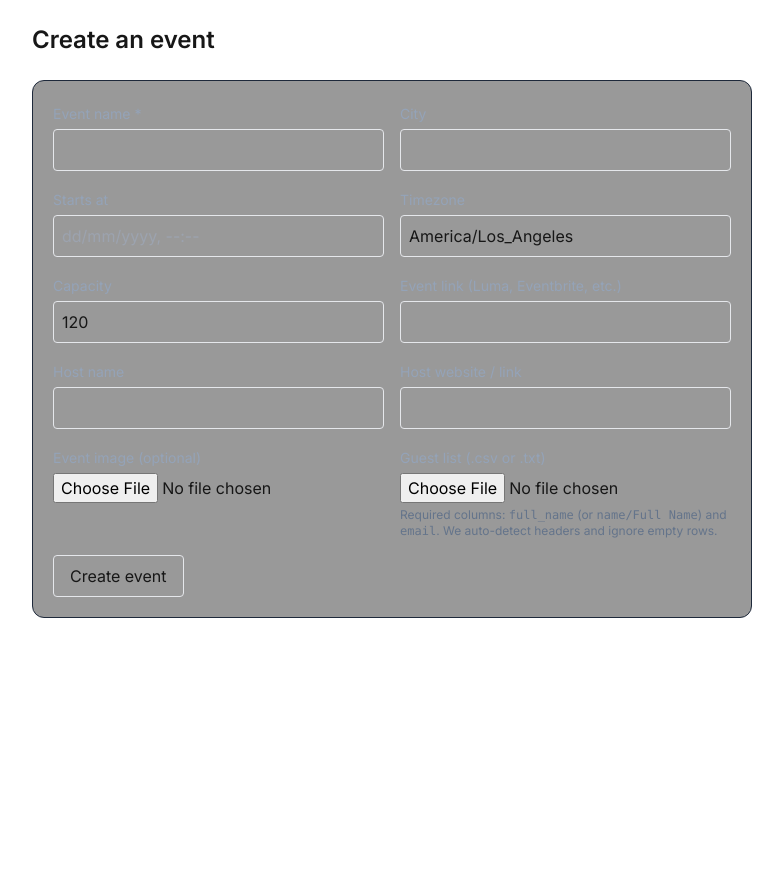
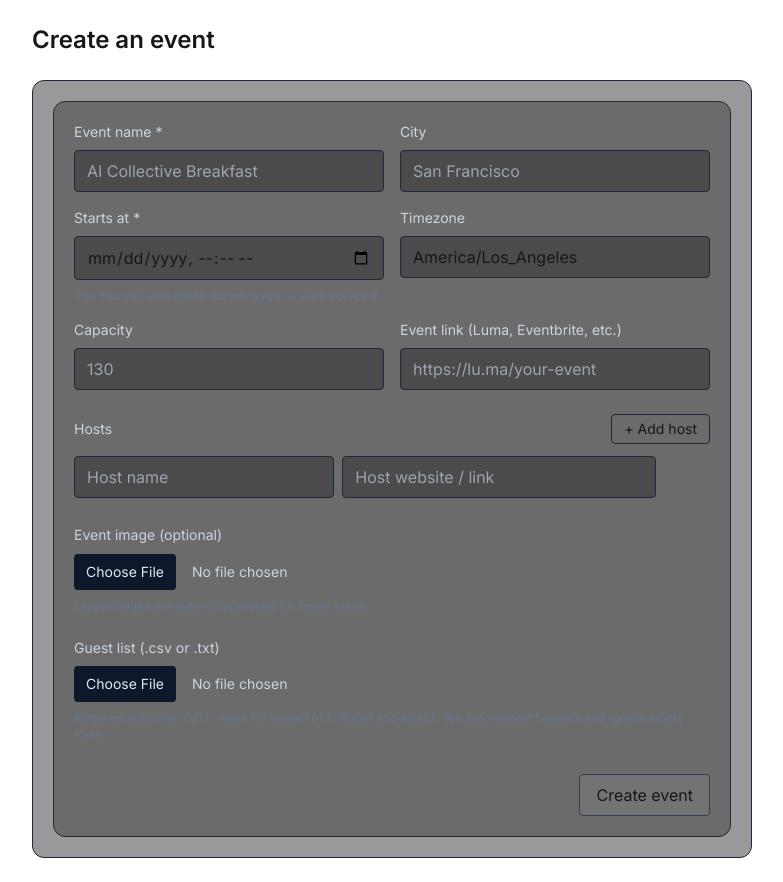
Before and after one commit to tonjebkg/moots-entry, a Next.js app: page /entry in a window 1280 px wide. Shown: the whole page, without its empty margins (248-1031 px from the left). Before the commit the page ends 800 px from the top, so only its background shows below. Built offline with nearby package versions, Linux system fonts and the light colour scheme.

Commit message:
feat(entry+home): enable event creation and unify CreateEventForm component

```diff
--- a/app/components/CreateEventForm.tsx
+++ b/app/components/CreateEventForm.tsx
@@ -1,108 +1,411 @@
 'use client';
 
-import { useState } from 'react';
-import { createEvent } from '@/app/actions/events';
+import { useMemo, useState } from 'react';
+import Papa, { ParseResult } from 'papaparse';
+import { v4 as uuidv4 } from 'uuid';
+import { supabase } from '@/lib/supabase';
+
+type HostLink = { name: string; url: string };
+type ParsedGuest = { full_name: string; email: string };
+
+function normalizeEmail(s: string) {
+  return (s || '').trim().toLowerCase();
+}
+function normalizeName(s: string) {
+  return (s || '').trim();
+}
+
+function coerceDateISO(input: string): string {
+  // Accepts:
+  // - native datetime-local (YYYY-MM-DDTHH:mm)
+  // - just a date (YYYY-MM-DD)
+  // - common dd/mm/yyyy
+  let s = input.trim();
+  if (!s) return '';
+  // If dd/mm/yyyy -> convert to yyyy-mm-dd
+  const m = s.match(/^(\d{1,2})\/(\d{1,2})\/(\d{4})$/);
+  if (m) {
+    const [_, dd, mm, yyyy] = m;
+    s = `${yyyy}-${mm.padStart(2, '0')}-${dd.padStart(2, '0')}`;
+  }
+  // If only date, add midnight
+  if (/^\d{4}-\d{2}-\d{2}$/.test(s)) s = `${s}T00:00`;
+  const d = new Date(s);
+  if (isNaN(d.getTime())) return '';
+  return d.toISOString();
+}
+
+// Compress large cover images for faster loads
+async function compressImage(file: File): Promise<Blob> {
+  if (file.size <= 1_000_000) return file; // <=1MB skip
+  const bitmap = await createImageBitmap(file);
+  const maxW = 1600;
+  const scale = Math.min(1, maxW / bitmap.width);
+  const w = Math.round(bitmap.width * scale);
+  const h = Math.round(bitmap.height * scale);
+
+  const canvas = document.createElement('canvas');
+  canvas.width = w;
+  canvas.height = h;
+  const ctx = canvas.getContext('2d');
+  if (!ctx) return file;
+  ctx.drawImage(bitmap, 0, 0, w, h);
+
+  const blob: Blob = await new Promise((res) =>
+    canvas.toBlob((b) => res(b || file), 'image/jpeg', 0.82)
+  );
+  return blob;
+}
+
+function cleanUrl(u: string) {
+  const s = (u || '').trim();
+  if (!s) return '';
+  try {
+    const withProto = /^https?:\/\//i.test(s) ? s : `https://${s}`;
+    // eslint-disable-next-line no-new
+    new URL(withProto);
+    return withProto;
+  } catch {
+    return '';
+  }
+}
 
 export default function CreateEventForm() {
+  // form state
+  const [name, setName] = useState('');
+  const [city, setCity] = useState('');
+  const [startsAt, setStartsAt] = useState(''); // accepts date or datetime-local
+  const [timezone, setTimezone] = useState('America/Los_Angeles');
+  const [capacity, setCapacity] = useState<number | ''>('');
+  const [eventLink, setEventLink] = useState('');
+
+  const [hosts, setHosts] = useState<HostLink[]>([{ name: '', url: '' }]);
+  const primaryHostName = useMemo(
+    () => hosts.find((h) => h.name.trim())?.name.trim() || null,
+    [hosts]
+  );
+
+  const [coverFile, setCoverFile] = useState<File | null>(null);
+  const [coverUrl, setCoverUrl] = useState<string | null>(null);
+
+  const [guests, setGuests] = useState<ParsedGuest[]>([]);
+  const [parsing, setParsing] = useState(false);
+
   const [pending, setPending] = useState(false);
-  const [csvFile, setCsvFile] = useState<File | null>(null);
+  const [msg, setMsg] = useState<string | null>(null);
+
+  const handleAddHost = () => setHosts((hs) => [...hs, { name: '', url: '' }]);
+  const handleRemoveHost = (idx: number) =>
+    setHosts((hs) => hs.filter((_, i) => i !== idx));
+  const handleHostChange = (idx: number, key: keyof HostLink, val: string) =>
+    setHosts((hs) => hs.map((h, i) => (i === idx ? { ...h, [key]: val } : h)));
+
+  const handleGuestFile = (file?: File | null) => {
+    if (!file) return;
+    setParsing(true);
+    setGuests([]);
+
+    Papa.parse(file, {
+      header: true,
+      skipEmptyLines: true,
+      complete: (res: ParseResult<Record<string, string>>) => {
+        try {
+          const rows = (res.data || [])
+            .map((r) => ({
+              full_name: normalizeName(
+                r.full_name || r.name || (r['Full Name'] as any) || ''
+              ),
+              email: normalizeEmail(
+                r.email || (r.Email as any) || (r['e-mail'] as any) || ''
+              ),
+            }))
+            .filter((x) => x.full_name && x.email);
+          setGuests(rows);
+          setMsg(`Guest list parsed: ${rows.length} guests`);
+        } catch (e: any) {
+          setMsg(`Failed to parse file: ${e?.message || 'unknown error'}`);
+        } finally {
+          setParsing(false);
+        }
+      },
+      error: (err) => {
+        setMsg(`Parse error: ${err.message}`);
+        setParsing(false);
+      },
+    });
+  };
+
+  async function uploadCover(file: File): Promise<string> {
+    const blob = await compressImage(file);
+    const key = `covers/${crypto.randomUUID()}.jpg`;
+    const { error } = await supabase.storage
+      .from('event-images')
+      .upload(key, blob, { contentType: 'image/jpeg', upsert: false });
+    if (error) throw error;
+    const { data } = supabase.storage.from('event-images').getPublicUrl(key);
+    return data.publicUrl;
+  }
+
+  async function handleCreate() {
+    setMsg(null);
+
+    if (!name.trim()) {
+      setMsg('Please add an event name.');
+      return;
+    }
+    const iso = coerceDateISO(startsAt);
+    if (!iso) {
+      setMsg('Please choose a valid date & time.');
+      return;
+    }
+
+    setPending(true);
+    try {
+      // 1) optional cover
+      let uploadedCoverUrl: string | null = null;
+      if (coverFile) {
+        uploadedCoverUrl = await uploadCover(coverFile);
+        setCoverUrl(uploadedCoverUrl);
+      }
+
+      // 2) hosts + link
+      const host_links = hosts
+        .map((h) => ({ name: h.name.trim(), url: cleanUrl(h.url) }))
+        .filter((h) => h.name || h.url);
+
+      // 3) insert event
+      const { data: ev, error: evErr } = await supabase
+        .from('events')
+        .insert({
+          name: name.trim(),
+          city: city.trim() || null,
+          starts_at: iso,
+          timezone: timezone.trim() || null,
+          capacity: capacity === '' ? null : Number(capacity),
+          host_name: primaryHostName,
+          host_links, // jsonb
+          event_link: cleanUrl(eventLink) || null,
+          cover_url: uploadedCoverUrl,
+        })
+        .select('id')
+        .single();
+
+      if (evErr || !ev?.id) throw evErr || new Error('Event insert failed');
+      const eventId = ev.id as string;
+
+      // 4) insert guests
+      if (guests.length > 0) {
+        const rows = guests.map((g) => ({
+          event_id: eventId,
+          full_name: g.full_name,
+          email: g.email,
+          token: uuidv4(),
+          status: 'invited',
+          plus_ones: 0,
+        }));
+        const { error: gErr } = await supabase.from('guests').insert(rows);
+        if (gErr) throw gErr;
+      }
+
+      // 5) go to dashboard
+      setMsg('Event created ✅');
+      window.location.assign(`/dashboard/${eventId}`);
+    } catch (err: any) {
+      setMsg(`Failed to create event: ${err?.message || 'unknown error'}`);
+    } finally {
+      setPending(false);
+    }
+  }
 
   return (
     <form
-      className="space-y-4"
-      action={async (formData) => {
-        setPending(true);
-        if (csvFile) formData.set('guest_csv', csvFile); // pass file along
-        try {
-          await createEvent(formData); // server action already redirects to dashboard
-        } finally {
-          setPending(false);
-        }
+      onSubmit={(e) => {
+        e.preventDefault();
+        if (!pending) void handleCreate();
       }}
+      className="rounded-xl border border-slate-800 bg-black/30 p-5 space-y-6"
     >
-      <div className="grid md:grid-cols-2 gap-4">
-        <label className="block">
-          <span className="text-sm text-slate-400">Event name *</span>
-          <input name="name" required className="mt-1 w-full rounded border bg-transparent p-2" />
-        </label>
-        <label className="block">
-          <span className="text-sm text-slate-400">City</span>
-          <input name="city" className="mt-1 w-full rounded border bg-transparent p-2" />
-        </label>
-
-        <label className="block">
-          <span className="text-sm text-slate-400">Starts at</span>
+      <div className="grid grid-cols-1 md:grid-cols-2 gap-4">
+        <label className="flex flex-col gap-2">
+          <span className="text-sm text-slate-300">Event name *</span>
           <input
-            name="starts_at"
-            placeholder="dd/mm/yyyy, --:--"
-            className="mt-1 w-full rounded border bg-transparent p-2"
-          />
-        </label>
-        <label className="block">
-          <span className="text-sm text-slate-400">Timezone</span>
-          <input
-            name="timezone"
-            defaultValue="America/Los_Angeles"
-            className="mt-1 w-full rounded border bg-transparent p-2"
+            className="px-3 py-2 rounded border bg-black/30 border-slate-800"
+            value={name}
+            onChange={(e) => setName(e.target.value)}
+            placeholder="AI Collective Breakfast"
           />
         </label>
 
-        <label className="block">
-          <span className="text-sm text-slate-400">Capacity</span>
+        <label className="flex flex-col gap-2">
+          <span className="text-sm text-slate-300">City</span>
           <input
-            name="capacity"
+            className="px-3 py-2 rounded border bg-black/30 border-slate-800"
+            value={city}
+            onChange={(e) => setCity(e.target.value)}
+            placeholder="San Francisco"
+          />
+        </label>
+
+        <label className="flex flex-col gap-2">
+          <span className="text-sm text-slate-300">Starts at *</span>
+          <input
+            type="datetime-local"
+            className="px-3 py-2 rounded border bg-black/30 border-slate-800"
+            value={startsAt}
+            onChange={(e) => setStartsAt(e.target.value)}
+          />
+          <span className="text-xs text-slate-500">
+            Tip: You can also paste <code>dd/mm/yyyy</code> — we’ll coerce it.
+          </span>
+        </label>
+
+        <label className="flex flex-col gap-2">
+          <span className="text-sm text-slate-300">Timezone</span>
+          <input
+            className="px-3 py-2 rounded border bg-black/30 border-slate-800"
+            value={timezone}
+            onChange={(e) => setTimezone(e.target.value)}
+            placeholder="America/Los_Angeles"
+          />
+        </label>
+
+        <label className="flex flex-col gap-2">
+          <span className="text-sm text-slate-300">Capacity</span>
+          <input
             type="number"
             min={0}
-            defaultValue={120}
-            className="mt-1 w-full rounded border bg-transparent p-2"
+            className="px-3 py-2 rounded border bg-black/30 border-slate-800"
+            value={capacity}
+            onChange={(e) =>
+              setCapacity(e.target.value ? Number(e.target.value) : '')
+            }
+            placeholder="130"
           />
         </label>
-        <label className="block">
-          <span className="text-sm text-slate-400">Event link (Luma, Eventbrite, etc.)</span>
-          <input name="event_link" className="mt-1 w-full rounded border bg-transparent p-2" />
+
+        <label className="flex flex-col gap-2">
+          <span className="text-sm text-slate-300">Event link (Luma, Eventbrite, etc.)</span>
+          <input
+            className="px-3 py-2 rounded border bg-black/30 border-slate-800"
+            value={eventLink}
+            onChange={(e) => setEventLink(e.target.value)}
+            placeholder="https://lu.ma/your-event"
+          />
         </label>
       </div>
 
-      <div className="grid md:grid-cols-2 gap-4">
-        <label className="block">
-          <span className="text-sm text-slate-400">Host name</span>
-          <input name="host_name" className="mt-1 w-full rounded border bg-transparent p-2" />
-        </label>
-        <label className="block">
-          <span className="text-sm text-slate-400">Host website / link</span>
-          <input name="host_link" className="mt-1 w-full rounded border bg-transparent p-2" />
-        </label>
+      {/* Hosts */}
+      <div className="space-y-3">
+        <div className="flex items-center justify-between">
+          <span className="text-sm text-slate-300">Hosts</span>
+          <button
+            type="button"
+            className="px-3 py-1 text-sm rounded border border-slate-800 hover:bg-slate-900"
+            onClick={handleAddHost}
+          >
+            + Add host
+          </button>
         </div>
 
-      <div className="grid md:grid-cols-2 gap-4">
-        <label className="block">
-          <span className="text-sm text-slate-400">Event image (optional)</span>
-          <input name="image_file" type="file" accept="image/*" className="mt-1 w-full" />
-        </label>
+        <div className="space-y-2">
+          {hosts.map((h, i) => (
+            <div
+              key={i}
+              className="grid grid-cols-1 md:grid-cols-12 gap-2 items-center"
+            >
+              <input
+                className="md:col-span-5 px-3 py-2 rounded border bg-black/30 border-slate-800"
+                placeholder="Host name"
+                value={h.name}
+                onChange={(e) => handleHostChange(i, 'name', e.target.value)}
+              />
+              <input
+                className="md:col-span-6 px-3 py-2 rounded border bg-black/30 border-slate-800"
+                placeholder="Host website / link"
+                value={h.url}
+                onChange={(e) => handleHostChange(i, 'url', e.target.value)}
+              />
+              <div className="md:col-span-1">
+                {hosts.length > 1 && (
+                  <button
+                    type="button"
+                    className="w-full px-3 py-2 rounded border border-slate-800 hover:bg-slate-900"
+                    onClick={() => handleRemoveHost(i)}
+                    aria-label="Remove host"
+                  >
+                    −
+                  </button>
+                )}
+              </div>
+            </div>
+          ))}
+        </div>
+      </div>
 
-        <label className="block">
-          <span className="text-sm text-slate-400">
-            Guest list (.csv or .txt)
+      {/* Cover image */}
+      <div className="space-y-2">
+        <span className="text-sm text-slate-300">Event image (optional)</span>
+        <div className="flex items-center gap-3">
+          <input
+            type="file"
+            accept="image/*"
+            onChange={(e) => setCoverFile(e.target.files?.[0] || null)}
+            className="block w-full text-sm text-slate-300 file:mr-4 file:py-2 file:px-3
+                       file:rounded file:border-0 file:text-sm file:bg-slate-900 file:text-slate-200
+                       hover:file:bg-slate-800"
+          />
+          {coverUrl && (
+            <a
+              href={coverUrl}
+              target="_blank"
+              rel="noreferrer"
+              className="text-sm text-blue-400 hover:underline"
+            >
+              view
+            </a>
+          )}
+        </div>
+        <p className="text-xs text-slate-500">
+          Large images are auto-compressed for faster loads.
+        </p>
+      </div>
+
+      {/* Guest list */}
+      <div className="space-y-2">
+        <div className="flex items-center justify-between">
+          <span className="text-sm text-slate-300">Guest list (.csv or .txt)</span>
+          {guests.length > 0 && (
+            <span className="text-xs text-slate-400">
+              {guests.length} guests detected
             </span>
+          )}
+        </div>
         <input
           type="file"
           accept=".csv,.txt"
-            className="mt-1 w-full"
-            onChange={(e) => setCsvFile(e.target.files?.[0] || null)}
+          onChange={(e) => handleGuestFile(e.target.files?.[0])}
+          className="block w-full text-sm text-slate-300 file:mr-4 file:py-2 file:px-3
+                     file:rounded file:border-0 file:text-sm file:bg-slate-900 file:text-slate-200
+                     hover:file:bg-slate-800"
         />
-          <span className="mt-1 block text-xs text-slate-500">
-            Required columns: <code>full_name</code> (or <code>name/Full Name</code>) and{' '}
-            <code>email</code>. We auto-detect headers and ignore empty rows.
-          </span>
-        </label>
+        <p className="text-xs text-slate-500">
+          Required columns: <code>full_name</code> (or <code>name</code>/<code>Full Name</code>) and <code>email</code>.
+          We auto-detect headers and ignore empty rows.
+        </p>
+        {parsing && <p className="text-xs text-slate-400">Parsing…</p>}
       </div>
 
+      {/* Actions */}
+      <div className="flex items-center justify-between pt-2">
+        <div className="text-sm text-slate-400">{msg}</div>
         <button
+          type="submit"
           disabled={pending}
-        className="rounded border px-4 py-2 hover:bg-slate-900 disabled:opacity-60"
+          className="whitespace-nowrap px-4 py-2 rounded border border-slate-700 bg-white/5 hover:bg-white/10 disabled:opacity-60"
         >
           {pending ? 'Creating…' : 'Create event'}
         </button>
+      </div>
     </form>
   );
 }
--- a/app/page.tsx
+++ b/app/page.tsx
@@ -1,19 +1,24 @@
-import Link from 'next/link'
-import { listEvents } from '@/app/actions/events'
-import CreateEventForm from '@/app/components/CreateEventForm'
+import CreateEventForm from '@/app/components/CreateEventForm';
+import Link from 'next/link';
+import { supabase } from '@/lib/supabase';
 
-export const dynamic = 'force-dynamic'
+async function listEvents() {
+  // Server-side fetch of recent events
+  const { data } = await supabase
+    .from('events')
+    .select('id,name,city,starts_at,timezone,capacity')
+    .order('created_at', { ascending: false })
+    .limit(12);
+  return data ?? [];
+}
 
 export default async function Home() {
-  const events = await listEvents()
+  const events = await listEvents();
 
   return (
     <main className="min-h-screen text-white">
-      {/* Create new event */}
       <section className="mx-auto max-w-4xl p-6">
-        <h1 className="mb-2 text-4xl font-semibold">
-          Create an event. Start check-in. See results.
-        </h1>
+        <h1 className="mb-2 text-4xl font-semibold">Create an event. Start check-in. See results.</h1>
         <p className="mb-6 text-slate-400">
           No login for this MVP. Create an event below — it will appear on this page and link directly to its dashboard.
         </p>
@@ -25,41 +30,21 @@ export default async function Home() {
 
       {/* Recent events */}
       <section className="mx-auto max-w-5xl p-6">
-        <h2 className="mb-3 text-xl font-semibold">Recent events</h2>
-
+        <h2 className="mb-3 text-lg font-semibold">Recent events</h2>
         {events.length === 0 ? (
-          <p className="text-slate-400">
-            No events yet. Create your first one above.
-          </p>
+          <p className="mt-3 text-white/60">No events yet. Create your first one above.</p>
         ) : (
-          <div className="grid gap-4 sm:grid-cols-2 lg:grid-cols-3">
-            {events.map((e) => (
+          <div className="mt-4 grid gap-4 sm:grid-cols-2 lg:grid-cols-3">
+            {events.map((e: any) => (
               <article
                 key={e.id}
-                className="rounded-lg border border-slate-800 bg-black/30 p-4"
+                className="rounded-lg border border-slate-800 bg-black/20 p-4"
               >
+                {/* header: title + CTA that never wraps */}
                 <div className="grid grid-cols-[1fr_auto] items-start gap-3">
-                  {/* Title + Info */}
-                  <div className="min-w-0">
-                    <h3
-                      className="line-clamp-2 text-base font-medium"
-                      title={e.name}
-                    >
-                      {e.name}
-                    </h3>
-                    <p className="mt-1 text-xs text-slate-400 truncate">
-                      {e.city ?? '—'} •{' '}
-                      {e.starts_at
-                        ? new Date(e.starts_at).toLocaleString()
-                        : 'Date TBA'}{' '}
-                      • {e.timezone ?? '—'}
-                    </p>
-                    <p className="mt-1 text-xs text-slate-400">
-                      Cap {e.capacity ?? 0}
-                    </p>
-                  </div>
-
-                  {/* CTA */}
+                  <h3 className="min-w-0 line-clamp-2 text-base font-medium" title={e.name}>
+                    {e.name}
+                  </h3>
                   <Link
                     href={`/dashboard/${e.id}`}
                     className="shrink-0 whitespace-nowrap rounded border px-3 py-1.5 text-sm hover:bg-slate-900"
@@ -67,11 +52,20 @@ export default async function Home() {
                     Open
                   </Link>
                 </div>
+
+                <p className="mt-1 text-xs text-white/60 truncate">
+                  {(e.city || '—')}{' · '}
+                  {e.starts_at ? new Date(e.starts_at).toLocaleString() : 'Date TBA'}{' · '}
+                  {e.timezone || '—'}
+                </p>
+                <p className="mt-1 text-xs text-white/60">
+                  {typeof e.capacity === 'number' ? `Cap ${e.capacity}` : ''}
+                </p>
               </article>
             ))}
           </div>
         )}
       </section>
     </main>
-  )
+  );
 }
```
Lines whose indentation alone changed are shown as unchanged.
